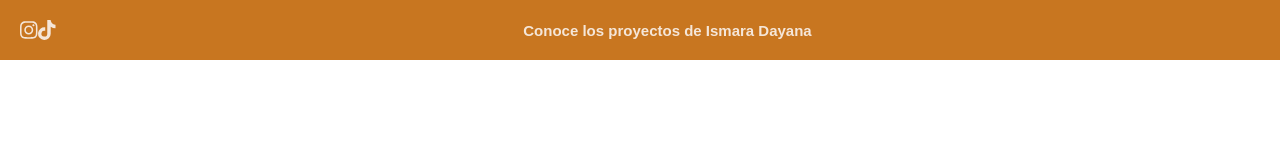
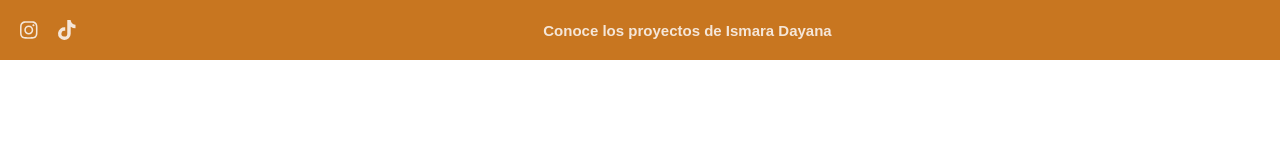
Before and after one commit to jhoneduardmoreno/art-ecommerce-frontend, a React (Vite) app: page / in a window 1280 px wide. Shown: the top 160 px of the page. Built offline with nearby package versions, Linux system fonts and the light colour scheme.

Commit message:
Add link style

```diff
--- a/src/components/Advertisement/Advertisement.module.scss
+++ b/src/components/Advertisement/Advertisement.module.scss
@@ -31,8 +31,13 @@
   justify-content: space-between;
   align-items: center;
 
-  .iconContainer{
+  .iconsContainer{
     margin-left: 2rem;
+
+    a{
+      margin-right: 2rem;
+
+    }
   }
 
 
--- a/src/components/Advertisement/index.tsx
+++ b/src/components/Advertisement/index.tsx
@@ -34,7 +34,7 @@ export const Advertisement = () => {
   return (
     <div className={classNameAdvertisement}>
       {isDesktop &&
-        <div className={styles.iconContainer}>
+        <div className={styles.iconsContainer}>
           <a
             href="https://www.instagram.com/arteconmara/"
             target="_blank"
```
